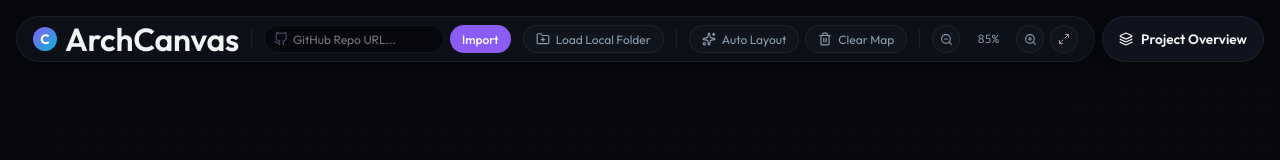
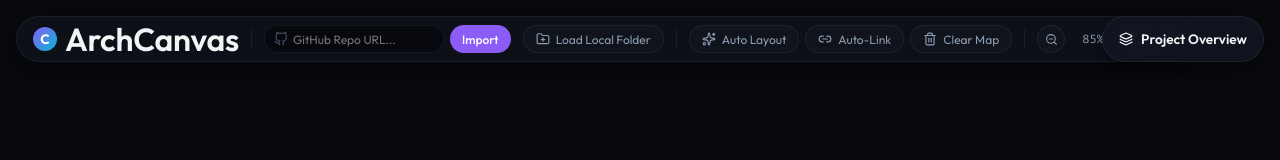
Before and after one commit to x2dat/ArchCanvas, a React (Vite) app: page / in a window 1280 px wide. Shown: the top 160 px of the page. Built offline with nearby package versions, Linux system fonts and the light colour scheme.

Commit message:
feat: implement optional Auto-Link dependency scanner with Undo history Revert

```diff
--- a/src/App.tsx
+++ b/src/App.tsx
@@ -20,6 +20,7 @@
   const [isLoading, setIsLoading] = useState(false);
   const [isSidebarOpen, setIsSidebarOpen] = useState(false);
   const [importWarning, setImportWarning] = useState<string | null>(null);
+  const [historyBackup, setHistoryBackup] = useState<{ nodes: CodeNode[], connections: NodeConnection[] } | null>(null);
 
   const handleSelectNode = (id: string | null) => {
     setSelectedNodeId(id);
@@ -190,7 +191,8 @@
         y,
         description: '',
         layer: classifyLayer(file.path),
-        size: file.size || 0
+        size: file.size || 0,
+        content: file.content
       });
     });
 
@@ -281,11 +283,25 @@
 
           if (entry.kind === 'file') {
             const file = await entry.getFile();
+            let fileContent = '';
+
+            // Read source text files under 150KB for import scanning
+            const ext = entry.name.split('.').pop()?.toLowerCase();
+            const textExtensions = ['js', 'jsx', 'ts', 'tsx', 'css', 'scss', 'html', 'json', 'py', 'rs', 'go', 'java', 'cpp', 'h'];
+            if (file.size < 150 * 1024 && textExtensions.includes(ext || '')) {
+              try {
+                fileContent = await file.text();
+              } catch (err) {
+                console.warn('Failed to read file text', path, err);
+              }
+            }
+
             flatItems.push({
               name: entry.name,
               path,
               type: 'file',
-              size: file.size
+              size: file.size,
+              content: fileContent
             });
           } else if (entry.kind === 'directory') {
             flatItems.push({
@@ -422,6 +438,172 @@
     }
   };
 
+  // 10.5 Path Resolver and Dependency Linker Methods
+  const resolveRelativePath = (currentPath: string, importPath: string): string => {
+    let cleanImport = importPath.replace(/^[@~]\//, '');
+    const currentDirParts = currentPath.split('/').slice(0, -1);
+    const importParts = cleanImport.split('/');
+
+    for (const part of importParts) {
+      if (part === '.' || part === '') {
+        continue;
+      }
+      if (part === '..') {
+        currentDirParts.pop();
+      } else {
+        currentDirParts.push(part);
+      }
+    }
+
+    return currentDirParts.join('/');
+  };
+
+  const handleAutoLinkDependencies = () => {
+    if (nodes.length === 0) return;
+
+    // Backup current state for Undo
+    setHistoryBackup({ nodes, connections });
+
+    const newConnections: NodeConnection[] = [];
+    const connectionKeys = new Set<string>();
+
+    const addConnection = (fromId: string, toId: string) => {
+      const key = `${fromId}->${toId}`;
+      if (fromId !== toId && !connectionKeys.has(key)) {
+        connectionKeys.add(key);
+        newConnections.push({
+          id: Math.random().toString(36).substring(2, 9),
+          fromNodeId: fromId,
+          toNodeId: toId,
+          label: ''
+        });
+      }
+    };
+
+    const pathNodeMap: Record<string, CodeNode> = {};
+    const baseNodeMap: Record<string, CodeNode> = {};
+
+    nodes.forEach(node => {
+      pathNodeMap[node.path.toLowerCase()] = node;
+
+      const lastSlash = node.path.lastIndexOf('/');
+      const baseName = lastSlash !== -1 ? node.path.substring(lastSlash + 1) : node.path;
+      const dotIndex = baseName.lastIndexOf('.');
+      const cleanName = dotIndex !== -1 ? baseName.substring(0, dotIndex) : baseName;
+      const pathDir = lastSlash !== -1 ? node.path.substring(0, lastSlash) : '';
+      const lookupKey = `${pathDir}/${cleanName}`.toLowerCase().replace(/^\//, '');
+      baseNodeMap[lookupKey] = node;
+    });
+
+    nodes.forEach(node => {
+      // 1. Static Content Scanner (Local imports)
+      if (node.type === 'file' && node.content) {
+        const lines = node.content.split('\n');
+        const jsImportRegex = /(?:import|require|from)\s*\(?\s*['"](\.[^'"]+)['"]/g;
+        const cssImportRegex = /(?:@import|url)\s*\(?\s*['"](\.[^'"]+)['"]/g;
+
+        const ext = node.name.split('.').pop()?.toLowerCase();
+
+        lines.forEach(line => {
+          let matches;
+          if (ext === 'js' || ext === 'jsx' || ext === 'ts' || ext === 'tsx') {
+            while ((matches = jsImportRegex.exec(line)) !== null) {
+              const relPath = matches[1];
+              const resolved = resolveRelativePath(node.path, relPath);
+              const targetNode = baseNodeMap[resolved.toLowerCase()] || pathNodeMap[resolved.toLowerCase()];
+              if (targetNode) {
+                addConnection(node.id, targetNode.id);
+              }
+            }
+          } else if (ext === 'css' || ext === 'scss') {
+            while ((matches = cssImportRegex.exec(line)) !== null) {
+              const relPath = matches[1];
+              const resolved = resolveRelativePath(node.path, relPath);
+              const targetNode = pathNodeMap[resolved.toLowerCase()] || baseNodeMap[resolved.toLowerCase()];
+              if (targetNode) {
+                addConnection(node.id, targetNode.id);
+              }
+            }
+          }
+        });
+      }
+
+      // 2. Sibling Pairing Heuristic (matching files like Button.tsx <-> Button.css)
+      if (node.type === 'file') {
+        const lastSlash = node.path.lastIndexOf('/');
+        const baseName = lastSlash !== -1 ? node.path.substring(lastSlash + 1) : node.path;
+        const dotIndex = baseName.lastIndexOf('.');
+        const cleanName = dotIndex !== -1 ? baseName.substring(0, dotIndex) : baseName;
+        const parentDir = lastSlash !== -1 ? node.path.substring(0, lastSlash) : '';
+
+        nodes.forEach(sibling => {
+          if (sibling.id !== node.id && sibling.type === 'file') {
+            const sibSlash = sibling.path.lastIndexOf('/');
+            const sibParent = sibSlash !== -1 ? sibling.path.substring(0, sibSlash) : '';
+            if (sibParent === parentDir) {
+              const sibBase = sibSlash !== -1 ? sibling.path.substring(sibSlash + 1) : sibling.path;
+              const sibDot = sibBase.lastIndexOf('.');
+              const sibCleanName = sibDot !== -1 ? sibBase.substring(0, sibDot) : sibBase;
+              if (sibCleanName === cleanName) {
+                const ext = baseName.split('.').pop()?.toLowerCase();
+                const sibExt = sibBase.split('.').pop()?.toLowerCase();
+                if ((ext === 'css' || ext === 'scss') && (sibExt === 'js' || sibExt === 'jsx' || sibExt === 'ts' || sibExt === 'tsx')) {
+                  addConnection(sibling.id, node.id);
+                }
+              }
+            }
+          }
+        });
+      }
+
+      // 3. Folder structural links
+      if (node.type === 'file') {
+        const pathParts = node.path.split('/');
+        const parentPath = pathParts.slice(0, -1).join('/');
+        const parentNode = nodes.find(n => n.type === 'directory' && n.path === parentPath);
+        if (parentNode) {
+          addConnection(parentNode.id, node.id);
+        }
+      } else if (node.type === 'directory') {
+        const pathParts = node.path.split('/');
+        if (pathParts.length > 1) {
+          const parentPath = pathParts.slice(0, -1).join('/');
+          const parentNode = nodes.find(n => n.type === 'directory' && n.path === parentPath);
+          if (parentNode) {
+            addConnection(parentNode.id, node.id);
+          }
+        }
+      }
+    });
+
+    if (newConnections.length === 0) {
+      alert('Dependency scanner complete! No relative import paths or sibling resources found to auto-link.');
+      return;
+    }
+
+    const mergedConns = [...connections];
+    newConnections.forEach(nc => {
+      if (!mergedConns.some(c => c.fromNodeId === nc.fromNodeId && c.toNodeId === nc.toNodeId)) {
+        mergedConns.push(nc);
+      }
+    });
+
+    saveState(nodes, mergedConns);
+    setNodes(nodes);
+    setConnections(mergedConns);
+    setImportWarning(
+      `Auto-linked ${newConnections.length} dependencies! You can cancel these changes using the [Undo] button in the toolbar.`
+    );
+  };
+
+  const handleUndoAutoLink = () => {
+    if (historyBackup) {
+      saveState(historyBackup.nodes, historyBackup.connections);
+      setHistoryBackup(null);
+      setImportWarning('Cancelled dependency linking: Restored previous map and connections.');
+    }
+  };
+
   // 11. Markdown GFM + Mermaid Compiler Builder
   const handleExportMarkdown = (): string => {
     const totalFiles = nodes.filter(n => n.type === 'file').length;
@@ -524,6 +706,9 @@
         onImportLocalDirectory={handleImportLocalDirectory}
         onClearCanvas={handleClearCanvas}
         onAutoLayout={handleAutoLayout}
+        onAutoLink={handleAutoLinkDependencies}
+        onUndo={handleUndoAutoLink}
+        canUndo={!!historyBackup}
         onZoomIn={() => setCanvasState(prev => ({ ...prev, scale: Math.min(prev.scale + 0.1, 3.0) }))}
         onZoomOut={() => setCanvasState(prev => ({ ...prev, scale: Math.max(prev.scale - 0.1, 0.15) }))}
         onZoomReset={() => setCanvasState(prev => ({ ...prev, scale: 1.0, panX: 100, panY: 100 }))}
--- a/src/components/Toolbar.tsx
+++ b/src/components/Toolbar.tsx
@@ -6,7 +6,9 @@
   ZoomIn,
   ZoomOut,
   Sparkles,
-  Loader
+  Loader,
+  Link2,
+  RotateCcw
 } from 'lucide-react';
 
 const Github: React.FC<{ size?: number; className?: string }> = ({ size = 16, className }) => (
@@ -30,6 +32,9 @@
   onImportLocalDirectory: () => void;
   onClearCanvas: () => void;
   onAutoLayout: () => void;
+  onAutoLink: () => void;
+  onUndo: () => void;
+  canUndo: boolean;
   onZoomIn: () => void;
   onZoomOut: () => void;
   onZoomReset: () => void;
@@ -42,6 +47,9 @@
   onImportLocalDirectory,
   onClearCanvas,
   onAutoLayout,
+  onAutoLink,
+  onUndo,
+  canUndo,
   onZoomIn,
   onZoomOut,
   onZoomReset,
@@ -112,6 +120,27 @@
           <span>Auto Layout</span>
         </button>
         <button
+          onClick={onAutoLink}
+          title="Automatically link file dependencies"
+          className="utility-btn"
+          disabled={isLoading}
+        >
+          <Link2 size={14} />
+          <span>Auto-Link</span>
+        </button>
+        {canUndo && (
+          <button
+            onClick={onUndo}
+            title="Revert last dependency auto-link"
+            className="utility-btn"
+            style={{ borderColor: 'rgba(245, 158, 11, 0.4)', color: '#ffd073', background: 'rgba(245, 158, 11, 0.08)' }}
+            disabled={isLoading}
+          >
+            <RotateCcw size={14} />
+            <span>Undo Link</span>
+          </button>
+        )}
+        <button
           onClick={onClearCanvas}
           title="Wipe canvas clean"
           className="utility-btn danger"
--- a/src/types.ts
+++ b/src/types.ts
@@ -12,6 +12,7 @@
   description: string;
   layer: LayerType;
   size: number; // in bytes
+  content?: string; // file content cache for import scanning
 }
 
 export interface NodeConnection {
```
